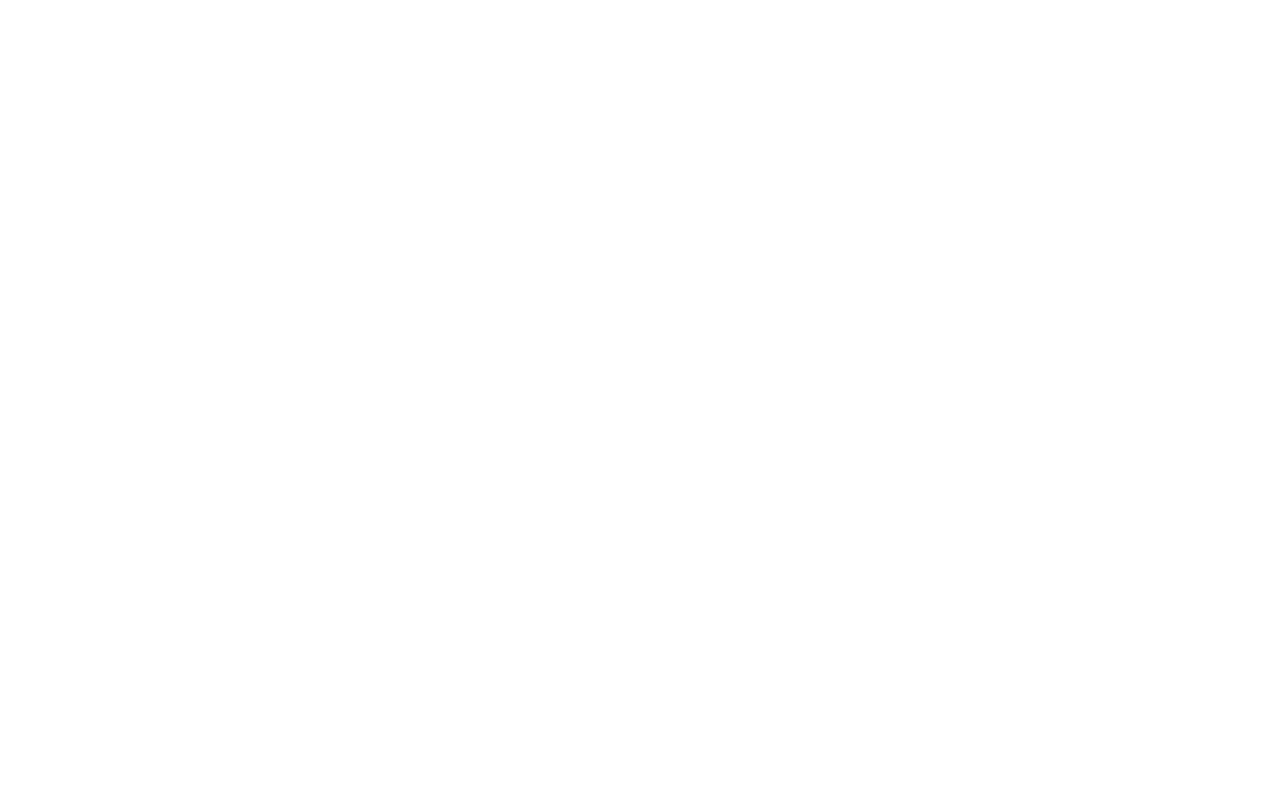
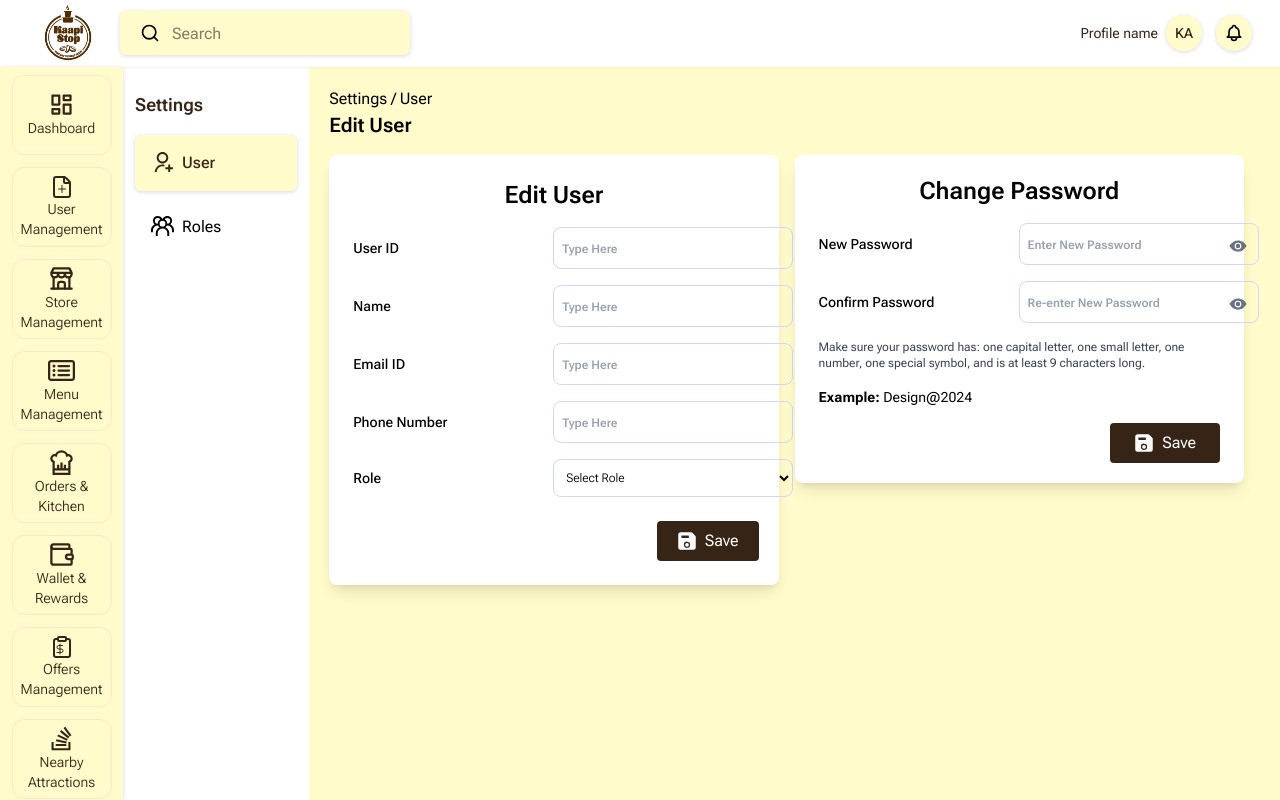
Before and after one commit to Vishvanath2005/Kappi_Stop_FE, a React (Vite) app in the folder Kappi_Stop_FE/: page /settings/user/edit_user_setting in a window 1280 px wide. Before the commit this address had no page. Built offline with nearby package versions, Linux system fonts and the light colour scheme.

Commit message:
Edit user setting created .

```diff
--- a/Kappi_Stop_FE/src/components/InputField.jsx
+++ b/Kappi_Stop_FE/src/components/InputField.jsx
@@ -1,3 +1,6 @@
+import React, { useState } from "react";
+import { IoEye, IoEyeOff } from "react-icons/io5";
+
 export const InputField = ({
   label,
   name,
@@ -6,10 +9,13 @@
   placeholder,
   type = "text",
   options = [],
+}) => {
+  const [showPassword, setShowPassword] = useState(false);
 
-  }) => (
+  return (
     <div className="grid grid-cols-12 items-center gap-x-10">
       <label className="col-span-5 text-sm font-medium">{label}</label>
+
       {type === "select" ? (
         <select
           defaultValue=""
@@ -26,8 +32,23 @@
             </option>
           ))}
         </select>
-    )
-       : (
+      ) : type === "password" ? (
+        <div className="col-span-7 relative">
+          <input
+            type={showPassword ? "text" : "password"}
+            placeholder={placeholder}
+            {...register(name)}
+            className={`w-full border border-input-bordergrey rounded-lg outline-none py-2 px-2 pr-10 placeholder:text-xs placeholder:font-semibold placeholder:text-gray-400
+            ${errors[name] ? "border-red-500" : ""}`}
+          />
+          <span
+            className="absolute right-3 top-3.5 cursor-pointer text-gray-500"
+            onClick={() => setShowPassword((prev) => !prev)}
+          >
+            {showPassword ? <IoEyeOff size={18} /> : <IoEye size={18} />}
+          </span>
+        </div>
+      ) : (
         <input
           type={type}
           placeholder={placeholder}
@@ -44,3 +65,4 @@
       )}
     </div>
   );
+};
--- /dev/null
+++ b/Kappi_Stop_FE/src/pages/settings/user/Edit_User_Settings.jsx
@@ -0,0 +1,183 @@
+import React from "react";
+import { useForm } from "react-hook-form";
+import { IoSave } from "react-icons/io5";
+import { yupResolver } from "@hookform/resolvers/yup";
+import * as Yup from "yup";
+import { InputField } from "../../../components/InputField";
+
+const userSchema = Yup.object().shape({
+  userId: Yup.string().required("User ID is required"),
+  name: Yup.string().required("Name is required"),
+  email: Yup.string()
+    .email("Invalid email address")
+    .required("Email is required"),
+  phoneNumber: Yup.string()
+    .matches(/^[0-9]{10}$/, "Phone number must be 10 digits")
+    .required("Phone number is required"),
+  role: Yup.string().required("Role is required"),
+});
+
+const passwordSchema = Yup.object().shape({
+  currentPassword: Yup.string().required("Current password is required"),
+  newPassword: Yup.string()
+    .required("New password is required")
+    .matches(/[A-Z]/, "Must include at least one uppercase letter")
+    .matches(/[a-z]/, "Must include at least one lowercase letter")
+    .matches(/[0-9]/, "Must include at least one number")
+    .matches(/[!@#$%^&*]/, "Must include at least one special character")
+    .min(9, "Must be at least 9 characters long"),
+  confirmPassword: Yup.string()
+    .oneOf([Yup.ref("newPassword"), null], "Passwords must match")
+    .required("Please confirm your password"),
+});
+
+const Edit_User_Settings = () => {
+  const {
+    register,
+    handleSubmit,
+    formState: { errors },
+  } = useForm({
+    resolver: yupResolver(userSchema),
+  });
+
+  const {
+    register: registerPassword,
+    handleSubmit: handleSubmitPassword,
+    formState: { errors: passwordErrors },
+  } = useForm({
+    resolver: yupResolver(passwordSchema),
+  });
+
+  const onSubmit = (data) => {
+    console.log("User Info Submitted:", data);
+  };
+
+  const onSubmitPassword = (data) => {
+    console.log("Password Change Submitted:", data);
+  };
+
+  return (
+    <>
+      <div className="font-roboto-flex flex flex-col">
+        <p className="space-x-1">
+          <span>Settings</span>
+          <span>/ User</span>
+        </p>
+        <p className="text-xl font-semibold">Edit User</p>
+      </div>
+
+      <div className="grid grid-cols-12 gap-4 my-4 mr-4">
+        <div className="sm:col-span-6 col-span-12 w-full py-6 rounded-lg bg-white shadow-lg">
+          <p className="w-full text-2xl font-semibold flex justify-center items-center mb-4">
+            Edit User
+          </p>
+
+          <form onSubmit={handleSubmit(onSubmit)}>
+            <div className="space-y-4 px-6">
+              <InputField
+                label="User ID"
+                name="userId"
+                register={register}
+                errors={errors}
+                placeholder="Type Here"
+              />
+              <InputField
+                label="Name"
+                name="name"
+                register={register}
+                errors={errors}
+                placeholder="Type Here"
+              />
+              <InputField
+                label="Email ID"
+                name="email"
+                register={register}
+                errors={errors}
+                placeholder="Type Here"
+                type="email"
+              />
+              <InputField
+                label="Phone Number"
+                name="phoneNumber"
+                register={register}
+                errors={errors}
+                placeholder="Type Here"
+              />
+              <InputField
+                label="Role"
+                name="role"
+                type="select"
+                register={register}
+                errors={errors}
+                options={[
+                  { value: "Admin", label: "Admin" },
+                  { value: "User", label: "User" },
+                  { value: "Manager", label: "Manager" },
+                ]}
+                placeholder="Select Role"
+              />
+            </div>
+
+            <div className="mx-5 text-xs flex justify-end gap-2 mt-6">
+              <button
+                type="submit"
+                className="flex gap-2 text-base items-center p-2 px-5 bg-layout-text text-white rounded"
+              >
+                <IoSave size={20} />
+                Save
+              </button>
+            </div>
+          </form>
+        </div>
+
+        <div className="sm:col-span-6 col-span-12 h-fit py-5 rounded-lg bg-white shadow-lg">
+          <p className="w-full text-2xl font-semibold flex justify-center items-center mb-4">
+            Change Password
+          </p>
+
+          <form
+            onSubmit={handleSubmitPassword(onSubmitPassword)}
+            className="space-y-4 px-6"
+          >
+            <InputField
+              label="New Password"
+              name="newPassword"
+              type="password"
+              register={registerPassword}
+              errors={passwordErrors}
+              placeholder="Enter New Password"
+            />
+
+            <InputField
+              label="Confirm Password"
+              name="confirmPassword"
+              type="password"
+              register={registerPassword}
+              errors={passwordErrors}
+              placeholder="Re-enter New Password"
+            />
+
+            <p className="text-xs text-gray-700">
+              Make sure your password has: one capital letter, one small letter,
+              one number, one special symbol, and is at least 9 characters long.
+            </p>
+            <p className="text-sm mt-1">
+              <strong>Example:</strong> Design@2024
+            </p>
+
+            <div className="flex justify-end mt-4">
+              <button
+                type="submit"
+                className="flex items-center gap-2 px-6 py-2 bg-layout-text text-white rounded"
+              >
+                <IoSave size={20} /> Save
+              </button>
+            </div>
+          </form>
+        </div>
+      </div>
+    </>
+  );
+};
+
+export default Edit_User_Settings;
--- a/Kappi_Stop_FE/src/pages/settings/user/User_Settings.jsx
+++ b/Kappi_Stop_FE/src/pages/settings/user/User_Settings.jsx
@@ -89,6 +89,7 @@
         columns={usersettingColumns}
         data={usersettingData}
         AddModal={Add_User_Settings}
+        EditRoute="/settings/user/edit_user_setting"
       />
     </>
   );
--- a/Kappi_Stop_FE/src/routes/Dashboard_Route.jsx
+++ /dev/null
@@ -1,12 +0,0 @@
-import React from 'react'
-import { Route } from 'react-router'
-import Dashboard from '../pages/dashboard/Dashboard'
-
-const Dashboard_Route = () => {
-  return (
-    <>
-    <Route path='/dashboard' element={<Dashboard />}/></>
-  )
-}
-
-export default Dashboard_Route
--- a/Kappi_Stop_FE/src/routes/Settings_Route.jsx
+++ /dev/null
@@ -1,17 +0,0 @@
-import React from "react";
-import { Route } from "react-router";
-import User_Settings from "../pages/settings/user/User_Settings";
-
-const Settings_Route = () => {
-  return (
-    <>
-      <Route path="/settings">
-        <Route path="user">
-          <Route index element={<User_Settings />} />
-        </Route>
-      </Route>
-    </>
-  );
-};
-
-export default Settings_Route;
--- a/Kappi_Stop_FE/src/routes/User_Route.jsx
+++ /dev/null
@@ -1,17 +0,0 @@
-import React from "react";
-import { Route } from "react-router";
-import User_Management from "../pages/user_management/User_Management";
-import View_User from "../pages/user_management/View_User";
-
-const User_Route = () => {
-  return (
-    <>
-      <Route path="/user_management" >
-      <Route index element={<User_Management />} />
-      <Route path="view_user_management" element={<View_User />}/>
-      </Route>
-    </>
-  );
-};
-
-export default User_Route;
--- a/Kappi_Stop_FE/src/routes/Auth_Route.jsx
+++ b/Kappi_Stop_FE/src/routes/other_Routes/Auth_Route.jsx
@@ -1,8 +1,8 @@
 import React from "react";
 import { Route } from "react-router";
-import Login from "../pages/auth/Login";
-import Forgot_Password from "../pages/auth/Forgot_Password";
-import Reset_Password from "../pages/auth/Reset_Password";
+import Login from "../../pages/auth/Login";
+import Forgot_Password from "../../pages/auth/Forgot_Password";
+import Reset_Password from "../../pages/auth/Reset_Password";
 
 const Auth_Route = () => {
   return (
--- /dev/null
+++ b/Kappi_Stop_FE/src/routes/other_Routes/Dashboard_Route.jsx
@@ -0,0 +1,13 @@
+import React from "react";
+import { Route } from "react-router";
+import Dashboard from "../../pages/dashboard/Dashboard";
+
+const Dashboard_Route = () => {
+  return (
+    <>
+      <Route path="/dashboard" element={<Dashboard />} />
+    </>
+  );
+};
+
+export default Dashboard_Route;
--- a/Kappi_Stop_FE/src/routes/Report_Route.jsx
+++ b/Kappi_Stop_FE/src/routes/other_Routes/Report_Route.jsx
@@ -1,5 +1,5 @@
 import React from "react";
-import Report from "../pages/report/Report";
+import Report from "../../pages/report/Report";
 import { Route } from "react-router";
 
 const Report_Route = () => {
--- /dev/null
+++ b/Kappi_Stop_FE/src/routes/other_Routes/Settings_Route.jsx
@@ -0,0 +1,19 @@
+import React from "react";
+import { Route, Routes } from "react-router";
+import User_Settings from "../../pages/settings/user/User_Settings";
+import Edit_User_Settings from "../../pages/settings/user/Edit_User_Settings";
+
+const Settings_Route = () => {
+  return (
+    <>
+        <Route path="/settings">
+          <Route path="user">
+            <Route index element={<User_Settings />} />
+            <Route path="edit_user_setting" element={<Edit_User_Settings />} />
+          </Route>
+        </Route>
+    </>
+  );
+};
+
+export default Settings_Route;
--- /dev/null
+++ b/Kappi_Stop_FE/src/routes/other_Routes/User_Route.jsx
@@ -0,0 +1,17 @@
+import React from "react";
+import { Route } from "react-router";
+import User_Management from "../../pages/user_management/User_Management";
+import View_User from "../../pages/user_management/View_User";
+
+const User_Route = () => {
+  return (
+    <>
+      <Route path="/user_management">
+        <Route index element={<User_Management />} />
+        <Route path="view_user_management" element={<View_User />} />
+      </Route>
+    </>
+  );
+};
+
+export default User_Route;
```
Also changed, not shown: Kappi_Stop_FE/src/routes/Main_Router.jsx (+5 -5 lines). Lines whose indentation alone changed are shown as unchanged.
